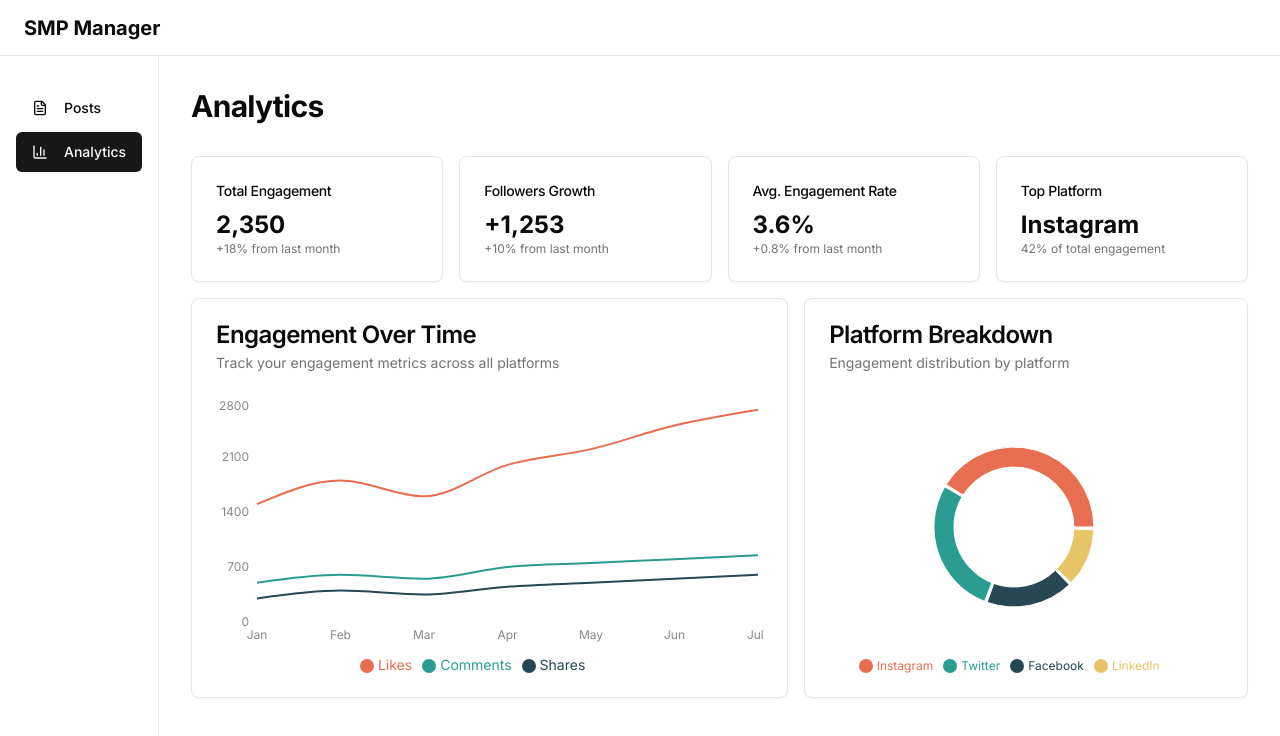
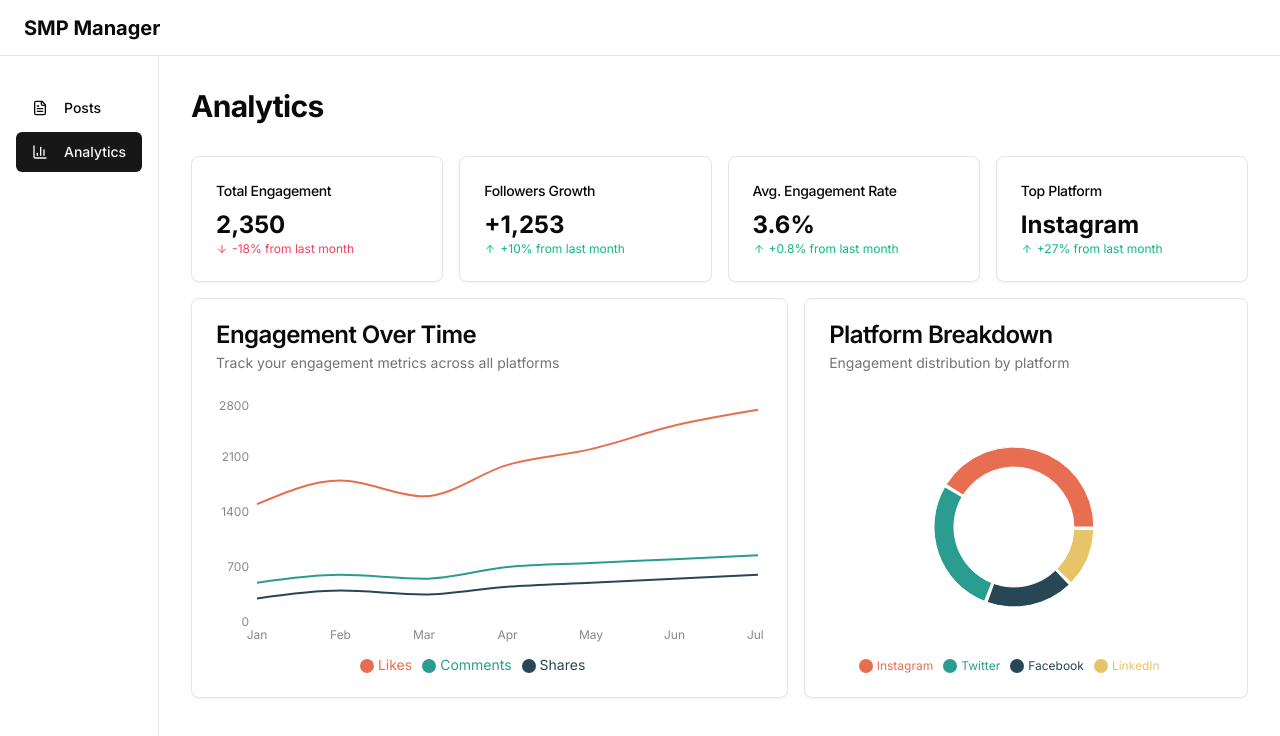
Before and after one commit to sargsarmen/smp-manager, a Next.js app: page /analytics in a window 1280 px wide. Shown: the top 736 px of the page. Built offline with nearby package versions, Linux system fonts and the light colour scheme.

Commit message:
fix analytics page

```diff
--- a/app/analytics/page.tsx
+++ b/app/analytics/page.tsx
@@ -3,10 +3,26 @@ import { Card, CardContent, CardDescription, CardHeader, CardTitle } from "@/com
 import { EngagementChart } from "@/components/analytics/engagement-chart"
 import { PlatformBreakdown } from "@/components/analytics/platform-breakdown"
 import { Shell } from "@/components/shell"
+import { ArrowUpIcon, ArrowDownIcon } from "lucide-react"
+import { cn } from "@/lib/utils"
 
 export const metadata: Metadata = {
   title: "Analytics - Social Media Post Manager",
   description: "Track your social media performance",
+}
+
+// Helper function to render percentage change with appropriate styling
+function PercentageChange({ value }: { value: number }) {
+  const isPositive = value >= 0
+  return (
+    <div className={cn("flex items-center text-xs", isPositive ? "text-emerald-500" : "text-rose-500")}>
+      {isPositive ? <ArrowUpIcon className="h-3 w-3 mr-1" /> : <ArrowDownIcon className="h-3 w-3 mr-1" />}
+      <span>
+        {isPositive ? "+" : ""}
+        {value}% from last month
+      </span>
+    </div>
+  )
 }
 
 export default function AnalyticsPage() {
@@ -19,40 +35,40 @@ export default function AnalyticsPage() {
           </div>
           <div className="space-y-4">
             <div className="grid gap-4 md:grid-cols-2 lg:grid-cols-4">
-              <Card className="transition-all hover:shadow-md hover:border-primary/20">
+              <Card className="transition-all hover:shadow-md hover:border-primary/20 hover:-translate-y-1">
                 <CardHeader className="flex flex-row items-center justify-between space-y-0 pb-2">
                   <CardTitle className="text-sm font-medium">Total Engagement</CardTitle>
                 </CardHeader>
                 <CardContent>
                   <div className="text-2xl font-bold">2,350</div>
-                  <p className="text-xs text-muted-foreground">+18% from last month</p>
+                  <PercentageChange value={-18} />
                 </CardContent>
               </Card>
-              <Card className="transition-all hover:shadow-md hover:border-primary/20">
+              <Card className="transition-all hover:shadow-md hover:border-primary/20 hover:-translate-y-1">
                 <CardHeader className="flex flex-row items-center justify-between space-y-0 pb-2">
                   <CardTitle className="text-sm font-medium">Followers Growth</CardTitle>
                 </CardHeader>
                 <CardContent>
                   <div className="text-2xl font-bold">+1,253</div>
-                  <p className="text-xs text-muted-foreground">+10% from last month</p>
+                  <PercentageChange value={10} />
                 </CardContent>
               </Card>
-              <Card className="transition-all hover:shadow-md hover:border-primary/20">
+              <Card className="transition-all hover:shadow-md hover:border-primary/20 hover:-translate-y-1">
                 <CardHeader className="flex flex-row items-center justify-between space-y-0 pb-2">
                   <CardTitle className="text-sm font-medium">Avg. Engagement Rate</CardTitle>
                 </CardHeader>
                 <CardContent>
                   <div className="text-2xl font-bold">3.6%</div>
-                  <p className="text-xs text-muted-foreground">+0.8% from last month</p>
+                  <PercentageChange value={0.8} />
                 </CardContent>
               </Card>
-              <Card className="transition-all hover:shadow-md hover:border-primary/20">
+              <Card className="transition-all hover:shadow-md hover:border-primary/20 hover:-translate-y-1">
                 <CardHeader className="flex flex-row items-center justify-between space-y-0 pb-2">
                   <CardTitle className="text-sm font-medium">Top Platform</CardTitle>
                 </CardHeader>
                 <CardContent>
                   <div className="text-2xl font-bold">Instagram</div>
-                  <p className="text-xs text-muted-foreground">42% of total engagement</p>
+                  <PercentageChange value={27} />
                 </CardContent>
               </Card>
             </div>
```
